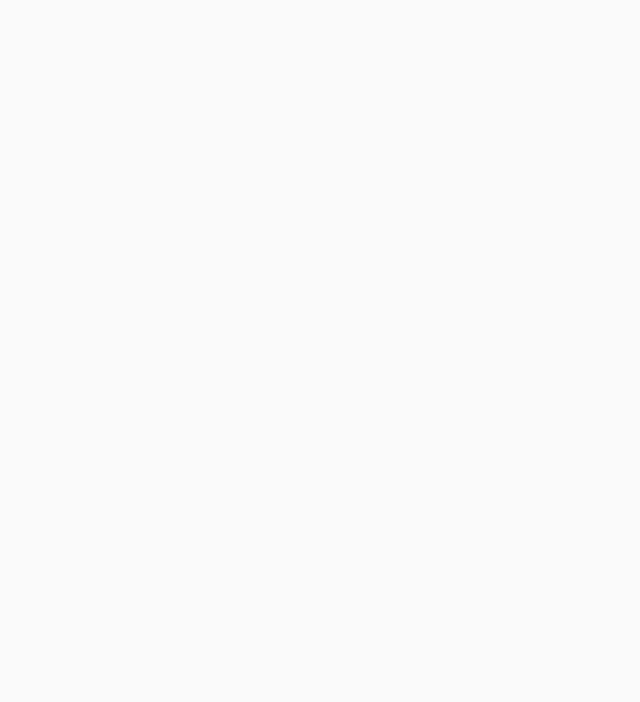
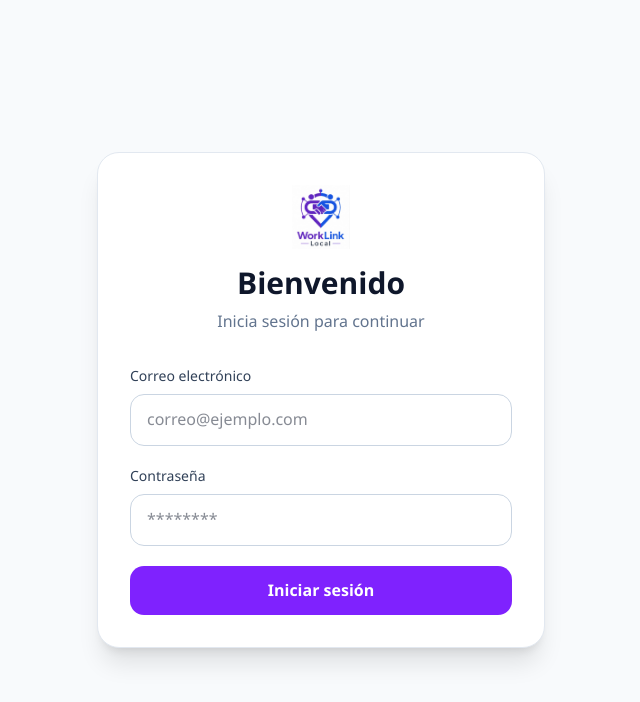
Before and after one commit to JesVite28/worklink_frontend, a React (Vite) app: page /login in a window 1280 px wide. Before the commit this address had no page. Shown: the top 702 px of the page, without its empty margins (319-959 px from the left). Built offline with nearby package versions, Linux system fonts and the light colour scheme.

Commit message:
implement authentication flow

```diff
--- a/package.json
+++ b/package.json
@@ -12,6 +12,7 @@
   "dependencies": {
     "@heroicons/react": "^2.2.0",
     "@tailwindcss/vite": "^4.3.0",
+    "axios": "^1.18.0",
     "react": "^19.2.6",
     "react-dom": "^19.2.6",
     "react-router-dom": "^7.17.0",
--- /dev/null
+++ b/src/api/AuthApi.ts
@@ -0,0 +1,18 @@
+import authApi from "./axios";
+import { ENDPOINTS } from "./endpoints";
+import type { AuthResponse } from "../interfaces/AuthResponse";
+
+export const login = async (
+  email: string,
+  password: string
+): Promise<AuthResponse> => {
+  const response = await authApi.post<AuthResponse>(
+    ENDPOINTS.LOGIN,
+    {
+      email,
+      password,
+    }
+  );
+
+  return response.data;
+};
--- /dev/null
+++ b/src/api/axios.ts
@@ -0,0 +1,20 @@
+import axios from "axios";
+
+const authApi = axios.create({
+  baseURL: "http://127.0.0.1:8000/api",
+  headers: {
+    "Content-Type": "application/json",
+  },
+});
+
+authApi.interceptors.request.use((config) => {
+  const token = localStorage.getItem("token");
+
+  if (token) {
+    config.headers.Authorization = `Bearer ${token}`;
+  }
+
+  return config;
+});
+
+export default authApi;
--- /dev/null
+++ b/src/api/endpoints.ts
@@ -0,0 +1,3 @@
+export const ENDPOINTS = {
+  LOGIN: "/login",
+};
--- /dev/null
+++ b/src/interfaces/AuthResponse.ts
@@ -0,0 +1,20 @@
+export interface Role {
+  id: number;
+  nombre: string;
+}
+
+export interface UserData {
+  token: string;
+  id: number;
+  nombre: string;
+  apellido: string;
+  email: string;
+  tipo_cuenta: string;
+  roles: Role[];
+}
+
+export interface AuthResponse {
+  success: boolean;
+  message: string;
+  data: UserData;
+}
--- a/src/modules/auth/Login.tsx
+++ b/src/modules/auth/Login.tsx
@@ -0,0 +1,161 @@
+import { useState } from "react";
+import { useNavigate } from "react-router-dom";
+import { login } from "../../api/AuthApi";
+
+export default function Login() {
+  const navigate = useNavigate();
+
+  const [email, setEmail] = useState("");
+  const [password, setPassword] = useState("");
+
+  const [loading, setLoading] = useState(false);
+  const [error, setError] = useState("");
+
+  const handleLogin = async (
+    e: React.FormEvent
+  ) => {
+    e.preventDefault();
+
+    try {
+      setLoading(true);
+      setError("");
+
+      const response = await login(
+        email,
+        password
+      );
+
+      if (response.success) {
+        localStorage.setItem(
+          "token",
+          response.data.token
+        );
+
+        localStorage.setItem(
+          "user",
+          JSON.stringify(response.data)
+        );
+
+        navigate("/dashboard");
+      }
+    } catch (err: any) {
+      setError(
+        err.response?.data?.message ||
+          "Credenciales incorrectas"
+      );
+    } finally {
+      setLoading(false);
+    }
+  };
+
+  return (
+    <div className="min-h-screen bg-slate-50 flex items-center justify-center px-4">
+
+      <div className="w-full max-w-md bg-white rounded-2xl shadow-xl border border-slate-200 p-8">
+
+        <div className="flex flex-col items-center mb-8">
+          <img
+            src="/logo.png"
+            alt="WorkLink"
+            className="h-16 mb-4"
+          />
+
+          <h1 className="text-3xl font-bold text-slate-900">
+            Bienvenido
+          </h1>
+
+          <p className="text-slate-500 mt-2">
+            Inicia sesión para continuar
+          </p>
+        </div>
+
+        <form
+          onSubmit={handleLogin}
+          className="space-y-5"
+        >
+
+          <div>
+            <label className="block mb-2 text-sm font-medium text-slate-700">
+              Correo electrónico
+            </label>
+
+            <input
+              type="email"
+              value={email}
+              onChange={(e) =>
+                setEmail(e.target.value)
+              }
+              className="
+                w-full
+                px-4
+                py-3
+                border
+                border-slate-300
+                rounded-lg
+                focus:outline-none
+                focus:ring-2
+                focus:ring-violet-500
+              "
+              placeholder="correo@ejemplo.com"
+            />
+          </div>
+
+          <div>
+            <label className="block mb-2 text-sm font-medium text-slate-700">
+              Contraseña
+            </label>
+
+            <input
+              type="password"
+              value={password}
+              onChange={(e) =>
+                setPassword(e.target.value)
+              }
+              className="
+                w-full
+                px-4
+                py-3
+                border
+                border-slate-300
+                rounded-lg
+                focus:outline-none
+                focus:ring-2
+                focus:ring-violet-500
+              "
+              placeholder="********"
+            />
+          </div>
+
+          {error && (
+            <div className="bg-red-50 border border-red-200 text-red-600 px-4 py-3 rounded-lg text-sm">
+              {error}
+            </div>
+          )}
+
+          <button
+            type="submit"
+            disabled={loading}
+            className="
+              w-full
+              py-3
+              bg-violet-600
+              hover:bg-violet-700
+              text-white
+              font-semibold
+              rounded-lg
+              transition
+              disabled:opacity-60
+            "
+          >
+            {loading
+              ? "Ingresando..."
+              : "Iniciar sesión"}
+          </button>
+
+        </form>
+
+      </div>
+
+    </div>
+  );
+}
--- /dev/null
+++ b/src/modules/dashboard/DashboardPage.tsx
@@ -0,0 +1,97 @@
+export default function DashboardPage() {
+  const user = JSON.parse(
+    localStorage.getItem("user") || "{}"
+  );
+
+  const logout = () => {
+    localStorage.removeItem("token");
+    localStorage.removeItem("user");
+
+    window.location.href = "/";
+  };
+
+  return (
+    <div className="min-h-screen bg-slate-50">
+
+      {/* Header */}
+      <header className="bg-white border-b border-slate-200">
+        <div className="max-w-7xl mx-auto px-6 h-20 flex items-center justify-between">
+
+          <div className="flex items-center gap-3">
+            <img
+              src="/logo.png"
+              alt="WorkLink"
+              className="h-10 w-auto"
+            />
+
+            <h1 className="text-xl font-bold">
+              WorkLink
+            </h1>
+          </div>
+
+          <button
+            onClick={logout}
+            className="px-4 py-2 rounded-lg bg-red-500 text-white hover:bg-red-600 transition"
+          >
+            Cerrar sesión
+          </button>
+
+        </div>
+      </header>
+
+      {/* Contenido */}
+      <main className="max-w-7xl mx-auto p-8">
+
+        <div className="bg-white border border-slate-200 rounded-2xl shadow-sm p-8">
+
+          <h2 className="text-3xl font-bold text-slate-900">
+            Bienvenido {user.nombre}
+          </h2>
+
+          <p className="text-slate-500 mt-2">
+            Has iniciado sesión correctamente.
+          </p>
+
+          <div className="grid md:grid-cols-3 gap-6 mt-8">
+
+            <div className="bg-violet-50 border border-violet-200 rounded-xl p-5">
+              <h3 className="font-semibold mb-2">
+                Correo
+              </h3>
+
+              <p className="text-slate-600">
+                {user.email}
+              </p>
+            </div>
+
+            <div className="bg-blue-50 border border-blue-200 rounded-xl p-5">
+              <h3 className="font-semibold mb-2">
+                Tipo de cuenta
+              </h3>
+
+              <p className="text-slate-600">
+                {user.tipo_cuenta}
+              </p>
+            </div>
+
+            <div className="bg-green-50 border border-green-200 rounded-xl p-5">
+              <h3 className="font-semibold mb-2">
+                Roles
+              </h3>
+
+              <p className="text-slate-600">
+                {user.roles
+                  ?.map((rol: any) => rol.nombre)
+                  .join(", ")}
+              </p>
+            </div>
+
+          </div>
+
+        </div>
+
+      </main>
+
+    </div>
+  );
+}
--- a/src/routes/AppRoutes.tsx
+++ b/src/routes/AppRoutes.tsx
@@ -1,30 +1,37 @@
 import { BrowserRouter, Routes, Route } from "react-router-dom";
 
 import HomePage from "../modules/home/HomePage";
+import Login from "../modules/auth/Login";
+import DashboardPage from "../modules/dashboard/DashboardPage";
 
 import PrivateRoute from "./PrivateRoutes";
 import PublicRoute from "./PublicRoute";
-
-function Dashboard() {
-  return <h1>Dashboard privado</h1>;
-}
 
 export default function AppRoutes() {
   return (
     <BrowserRouter>
       <Routes>
 
-        {/* Públicas */}
+        {/* Landing */}
+        <Route
+          path="/"
+          element={<HomePage />}
+        />
+
+        {/* Login */}
         <Route element={<PublicRoute />}>
-          <Route path="/" element={<HomePage />} />
+          <Route
+            path="/login"
+            element={<Login />}
+          />
         </Route>
 
-        {/* Privadas */}
+        {/* Dashboard protegido */}
         <Route
           path="/dashboard"
           element={
             <PrivateRoute>
-              <Dashboard />
+              <DashboardPage />
             </PrivateRoute>
           }
         />
--- a/src/routes/PrivateRoutes.tsx
+++ b/src/routes/PrivateRoutes.tsx
@@ -4,10 +4,14 @@ type Props = {
   children: React.ReactNode;
 };
 
-export default function PrivateRoute({ children }: Props) {
-  const isAuthenticated = false;
+export default function PrivateRoute({
+  children,
+}: Props) {
 
-  return isAuthenticated
+  const token =
+    localStorage.getItem("token");
+
+  return token
     ? children
-    : <Navigate to="/" replace />;
+    : <Navigate to="/login" replace />;
 }
--- a/src/routes/PublicRoute.tsx
+++ b/src/routes/PublicRoute.tsx
@@ -1,5 +1,14 @@
-import { Outlet } from "react-router-dom";
+import { Navigate, Outlet } from "react-router-dom";
 
 export default function PublicRoute() {
-  return <Outlet />;
+
+  const token =
+    localStorage.getItem("token");
+
+  return token
+    ? <Navigate
+        to="/dashboard"
+        replace
+      />
+    : <Outlet />;
 }
--- a/src/shared/components/layout/Navbar.tsx
+++ b/src/shared/components/layout/Navbar.tsx
@@ -1,6 +1,9 @@
+import { useNavigate } from "react-router-dom";
 import Container from "./Container";
 
 export default function Navbar() {
+  const navigate = useNavigate();
+
   return (
     <header className="bg-white border-b border-slate-200 sticky top-0 z-50">
       <Container>
@@ -29,11 +32,14 @@ export default function Navbar() {
           </nav>
 
           <div className="flex gap-3">
-            <button className="px-5 py-2 rounded-lg border border-slate-300">
+            <button
+              onClick={() => navigate("/login")}
+              className="px-5 py-2 rounded-lg border border-slate-300 hover:border-violet-600 hover:text-violet-600 transition"
+            >
               Iniciar sesión
             </button>
 
-            <button className="px-5 py-2 rounded-lg bg-violet-600 text-white">
+            <button className="px-5 py-2 rounded-lg bg-violet-600 text-white hover:bg-violet-700 transition">
               Registrarse
             </button>
           </div>
```
Also changed, not shown: src/modules/services/ServicesPage.tsx (deleted), 1 other file (tests, documents, lock files or other folders).
